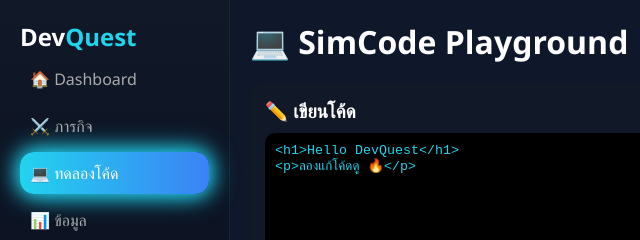
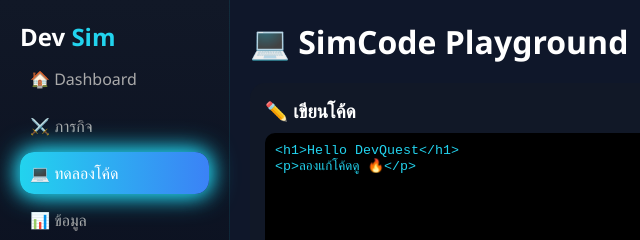
Before and after one commit to Ice068/test_project-S, a plain HTML site: page frontend/simcode.html in a window 1280 px wide. Shown: the top 240 px of the page, 0-640 px from the left. Drawn offline with Linux system fonts and the light colour scheme.

Commit message:
fix: Correct logo text in sidebar from "DevQuest" to "Dev Sim"

```diff
--- a/frontend/simcode.html
+++ b/frontend/simcode.html
@@ -13,7 +13,7 @@
 
   <!-- Sidebar -->
   <aside class="sidebar">
-    <h2 class="logo">Dev<span>Quest</span></h2>
+    <h2 class="logo">Dev <span>Sim</span></h2>
 
     <nav class="menu">
       <a href="dashboard.html">🏠 Dashboard</a>
```
